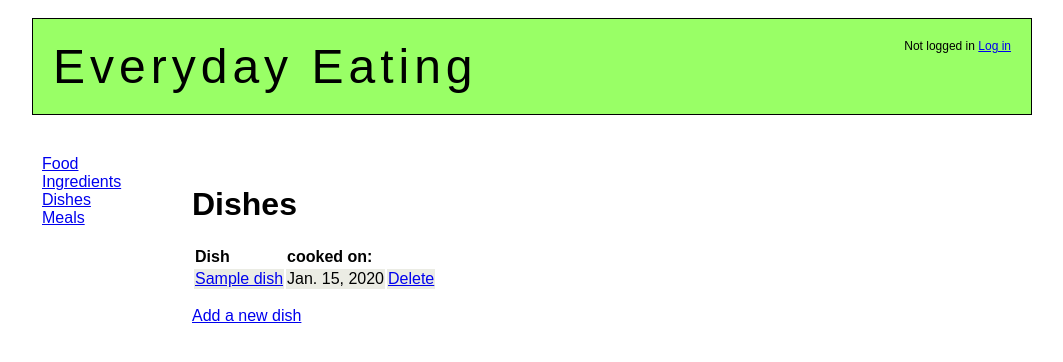
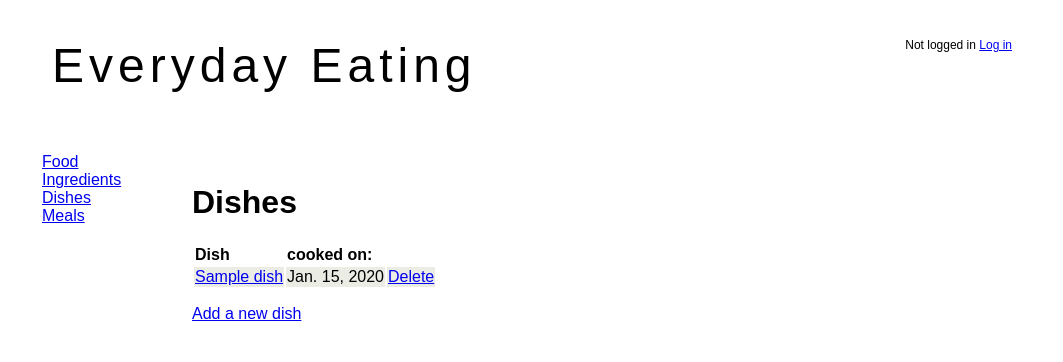
Before and after one commit to jennyd/everydayeating, a Django app: template templates/food/dish_list.html in a window 1280 px wide. Shown: the top 362 px of the page, without its empty margins (108-1171 px from the left). Run offline with Django 3.2, Linux system fonts and the light colour scheme; the template is opened without the code that fills it: values that come from a table or form of the project are taken from there, others are empty; tables that the repository leaves empty hold one stand-in row (values such as "Sample post"); parts of the project's set-up code (start-up, migrations or seed data) failed here and were passed over.

Commit message:
Commented out background-color and border for #header in style.css

```diff
--- a/food/static/style.css
+++ b/food/static/style.css
@@ -6,12 +6,12 @@ body {padding: 10px;
       font-family: sans-serif;
 }
 
-#header {background-color: #99FF66;
+#header {/* background-color: #99FF66; */
          /* max-width: 900px; */
          margin: 0px;
          margin-bottom: 30px;
          padding: 20px;
-         border: 1px solid black;
+         /* border: 1px solid black; */
          font-size: 3em;
          letter-spacing: 5px;
          color: black;
```
